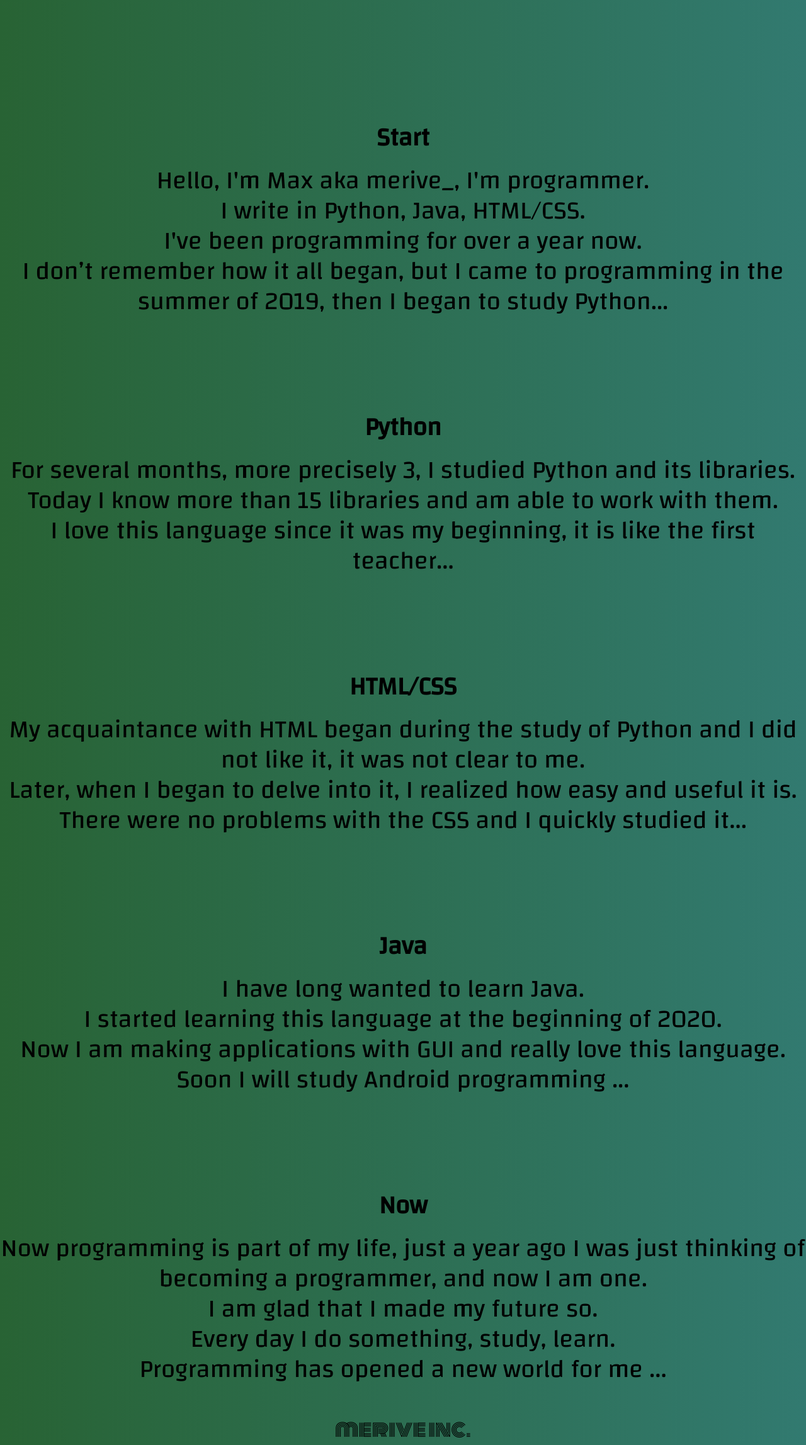
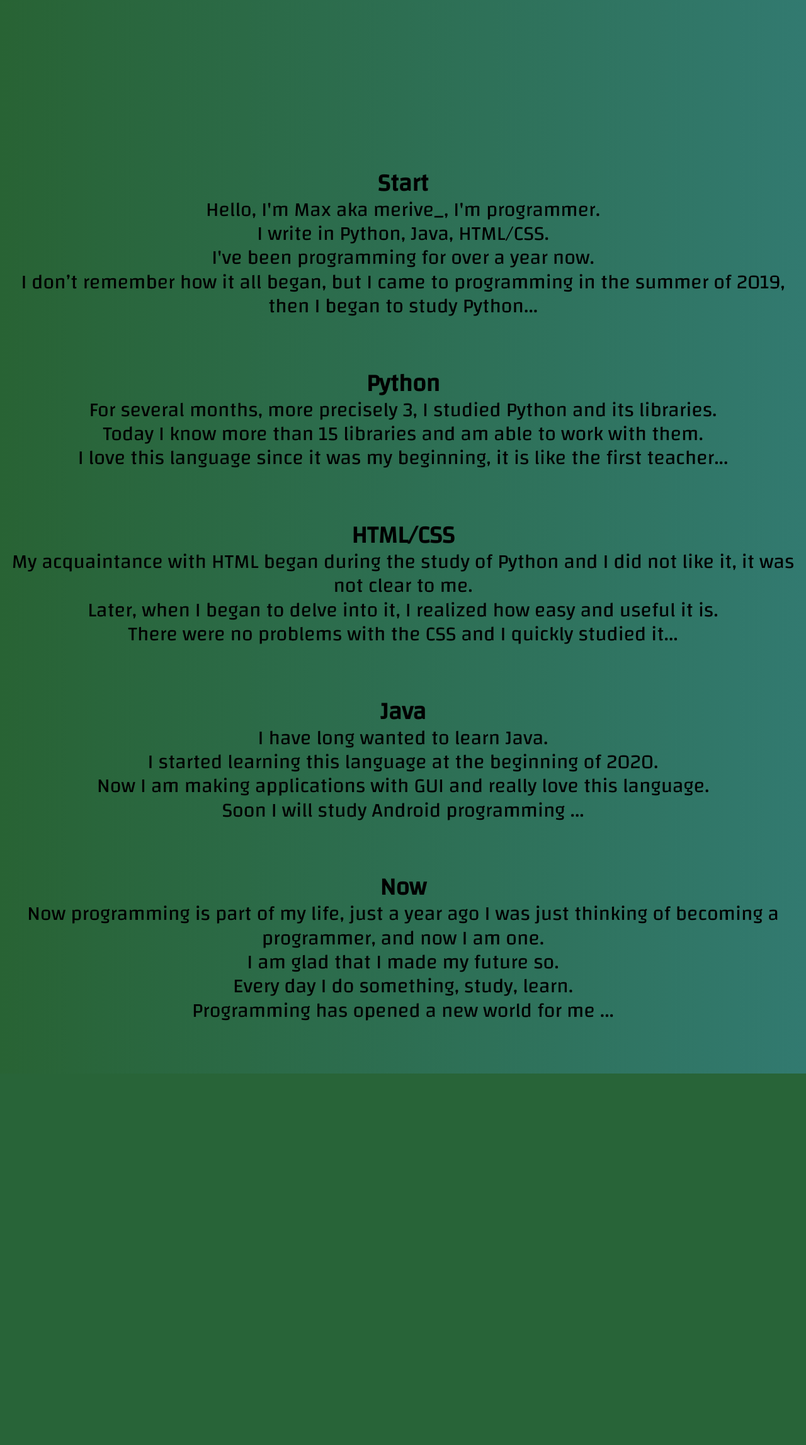
Before and after one commit to merive/merive.com, a Flask app: page /about in a window 1280 px wide. Shown: the part 45-2340 px from the top of the page at 63% size. After the commit the page ends 1750 px from the top, so only its background shows below. Run offline with Flask 2, Linux system fonts and the light colour scheme; some libraries are stand-ins or nearby versions.

Commit message:
Update all files Delete footer

```diff
--- a/static/css/style.css
+++ b/static/css/style.css
@@ -15,12 +15,12 @@ a {
 }
 
 a:hover {
+    color: #329486;
     border-bottom: solid;
-    color: #329486;
 }
 
 h1 {
-    font-size: 2.5em;
+    font-size: 2.0em;
 }
 
 section {
@@ -32,36 +32,15 @@ section {
     font-size: 1em;
 }
 
-footer {
-    position: absolute;
-    width: 100%;
-    top: 90%;
-    text-align: center;
-    font-size: 2em;
-    color: black;
-    font-family: 'Monoton', cursive;
-}
-
-.mp {
-    position: absolute;
-    width: 100%;
-    bottom: 100%;
-    text-align: center;
-    font-size: 24px;
-}
-
-.project {
-    font-size: 12px;
-    float: left;
-    margin: 1.858736059%;
-    width: 29.615861214%;
+.tit {
+    font-size: 1.2em;
 }
 
 .selector-for-some-widget {
     box-sizing: content-box;
 }
 
-p {
-    margin-top: 0.5em;
-    margin-bottom: 0.5rem;
+.element {
+    margin-top: 2.3em;
+    margin-bottom: 2.5em;
 }
--- a/templates/about.html
+++ b/templates/about.html
@@ -7,52 +7,57 @@
 {% block body %}
     <section>
         <h1>
-            <div class='about'>
-                <b>Start</b>
+            <div class='elements'>
+                <figure class="element">
+                    <div class="tit"><b>Start</b></div>
                     <p>
                         Hello, I'm Max aka merive_, I'm programmer.
                         <br>I write in Python, Java, HTML/CSS.
                         <br>I've been programming for over a year now.
-                    <br>I don’t remember how it all began, but I came to programming in the summer of 2019, then I began
+                        <br>I don’t remember how it all began, but I came to programming in the summer of 2019, then I
+                        began
                         to study Python...
                     </p>
-                <br><br><br>
-                <b>Python</b>
+                </figure>
+                <figure class="element">
+                    <div class="tit"><b>Python</b></div>
                     <p>
                         For several months, more precisely 3, I studied Python and its libraries.
                         <br>Today I know more than 15 libraries and am able to work with them.
                         <br>I love this language since it was my beginning, it is like the first teacher...
                     </p>
-                <br><br><br>
-                <b>HTML/CSS</b>
+                </figure>
+                <figure class="element">
+                    <div class="tit"><b>HTML/CSS</b></div>
                     <p>
-                    My acquaintance with HTML began during the study of Python and I did not like it, it was not clear
+                        My acquaintance with HTML began during the study of Python and I did not like it, it was not
+                        clear
                         to me.
                         <br>Later, when I began to delve into it, I realized how easy and useful it is.
                         <br>There were no problems with the CSS and I quickly studied it...
                     </p>
-                <br><br><br>
-                <b>Java</b>
+                </figure>
+                <figure class="element">
+                    <div class="tit"><b>Java</b></div>
                     <p>
                         I have long wanted to learn Java.
                         <br>I started learning this language at the beginning of 2020.
                         <br>Now I am making applications with GUI and really love this language.
                         <br>Soon I will study Android programming ...
                     </p>
-                <br><br><br>
-                <b>Now</b>
+                </figure>
+                <figure class="element">
+                    <div class="tit"><b>Now</b></div>
                     <p>
-                    Now programming is part of my life, just a year ago I was just thinking of becoming a programmer,
+                        Now programming is part of my life, just a year ago I was just thinking of becoming a
+                        programmer,
                         and now I am one.
                         <br>I am glad that I made my future so.
                         <br>Every day I do something, study, learn.
                         <br>Programming has opened a new world for me ...
                     </p>
+                </figure>
             </div>
         </h1>
-        <footer>
-            <br><br><br><br><br>
-            merive inc.
-        </footer>
     </section>
 {% endblock %}
--- a/templates/home.html
+++ b/templates/home.html
@@ -7,10 +7,7 @@
 {% block body %}
     <section>
         <div>
-            <h1>Welcome to my site!</h1>
+            <div class="tit"><h1><b>Welcome to my site!</b></h1></div>
         </div>
     </section>
-    <footer>
-        <p>merive inc.</p>
-    </footer>
 {% endblock %}
```
Also changed, not shown: templates/404.html (+2 -5 lines), templates/links.html (+6 -10 lines), templates/projects.html (+6 -10 lines). Lines whose indentation alone changed are shown as unchanged.
